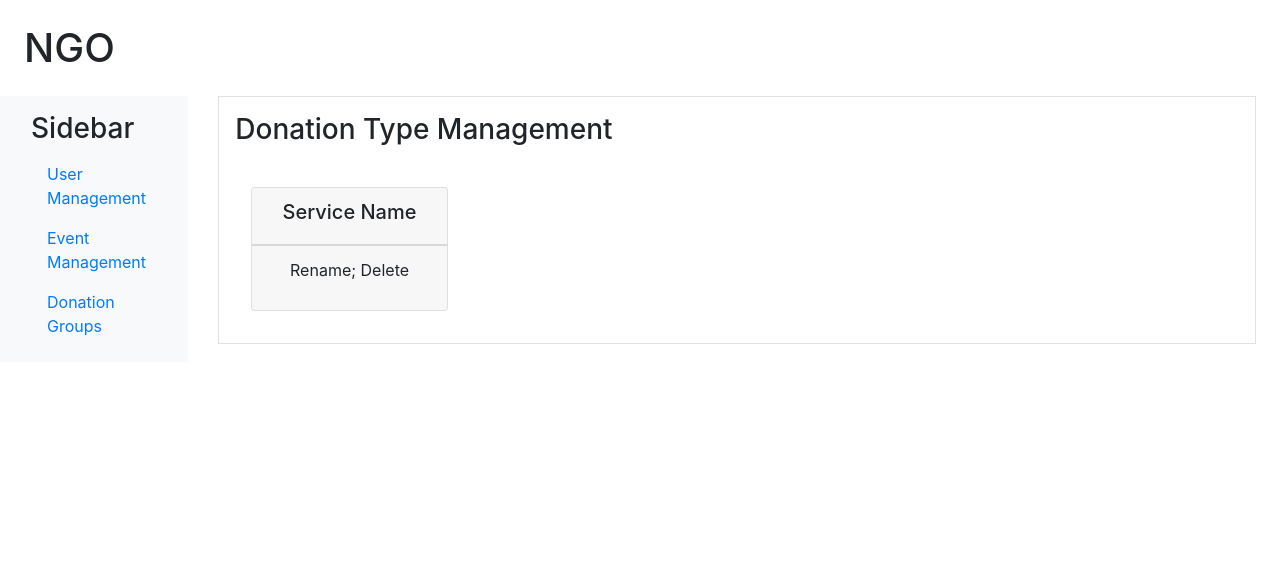
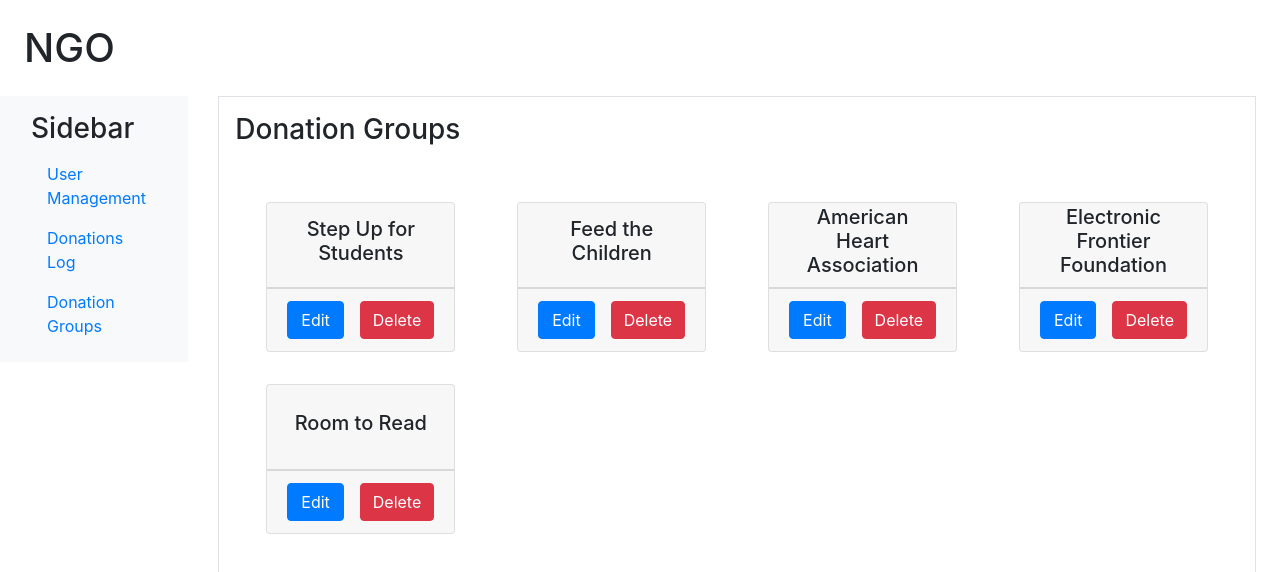
Before and after one commit to loganrennick/ngodonate, an Angular app: page /donation-type-management in a window 1280 px wide. Shown: the top 572 px of the page. Built offline with nearby package versions, Linux system fonts and the light colour scheme.

Commit message:
updated ui buttons

```diff
--- a/src/app/app.component.html
+++ b/src/app/app.component.html
@@ -12,7 +12,7 @@
               <a class="nav-link" routerLink="/user-management" routerLinkActive="active">User Management</a>
             </li>
             <li class="nav-item">
-              <a class="nav-link" routerLink="/donation-log" routerLinkActive="active">Event Management</a>
+              <a class="nav-link" routerLink="/donation-log" routerLinkActive="active">Donations Log</a>
             </li>
             <li class="nav-item">
               <a class="nav-link" routerLink="/donation-type-management" routerLinkActive="active">Donation Groups</a>
--- a/src/app/donation-type-management/donation-type-management.component.css
+++ b/src/app/donation-type-management/donation-type-management.component.css
@@ -0,0 +1,9 @@
+.card-header {
+    height: 85px;
+}
+.card-deck {
+    padding: 15px;
+}
+.btn {
+    width: 90px;
+}
--- a/src/app/donation-type-management/donation-type-management.component.html
+++ b/src/app/donation-type-management/donation-type-management.component.html
@@ -1,14 +1,21 @@
 <div class="p-3 border mr-4">
-    <h3 class="pb-3">Donation Type Management</h3>
+    <h3 class="pb-3">Donation Groups</h3>
     <div class="card-deck">
         <!-- @foreach (var service in Model) -->
-        <div class="col-3">
+        <div class="col-3" *ngFor="let group of groups;">
             <div class="card m-3">
-                <div class="card-header text-center">
-                    <h5>Service Name</h5>
+                <div class="card-header">
+                    <div class="d-flex justify-content-center align-items-center h-100">
+                        <div class="text-center">
+                            <h5>{{group.Name}} </h5>
+                        </div>
+                    </div>
                 </div>
-                <div class="card-footer text-center">
-                    <p>Rename; Delete</p>
+                <div class="card-footer">
+                    <div class="d-flex justify-content-center align-items-center h-100">
+                        <button type="button" class="btn btn-primary mr-3">Edit</button>
+                        <button type="button" class="btn btn-danger">Delete</button>
+                    </div>
                 </div>
             </div>
         </div>
--- a/src/app/donation-type-management/donation-type-management.component.ts
+++ b/src/app/donation-type-management/donation-type-management.component.ts
@@ -1,3 +1,4 @@
+import { DonationType } from '../donation-type';
 import { Component, OnInit } from '@angular/core';
 
 @Component({
@@ -12,4 +13,12 @@
   ngOnInit(): void {
   }
 
+  public groups: DonationType[] = [
+    { id: 1, Name: "Step Up for Students" },
+    { id: 2, Name: "Feed the Children" },
+    { id: 3, Name: "American Heart Association" },
+    { id: 4, Name: "Electronic Frontier Foundation" },
+    { id: 5, Name: "Room to Read" }
+  ]
+
 }
--- /dev/null
+++ b/src/app/donation-type.ts
@@ -0,0 +1,4 @@
+export class DonationType {
+    public id: number = 0;
+    public Name: string = "";
+}
--- a/src/app/user-management/user-management.component.html
+++ b/src/app/user-management/user-management.component.html
@@ -7,7 +7,9 @@
                 <th>Last Name</th>
                 <th>Email</th>
                 <th>Role</th>
-                <th>Functions</th>
+                <th class="text-center">
+                    <button type="button" class="btn btn-primary mr-2 py-0 px-4">Add User</button>
+                </th>
             </tr>
         </thead>
         <tbody>
@@ -16,7 +18,12 @@
                 <td>Smith</td>
                 <td>Mike@gmail.com</td>
                 <td>User</td>
-                <td>Edit; Delete</td>
+                <td class="text-center d-flex justify-content-between">
+                    <div class="w-100">
+                        <button type="button" class="btn btn-primary mr-2 py-0 w-25">Edit</button>
+                        <button type="button" class="btn btn-danger mr-2 py-0 w-25">Delete</button>
+                    </div>
+                </td>
             </tr>
         </tbody>
     </table>
```
Also changed, not shown: 1 other file (tests, documents, lock files or other folders).
